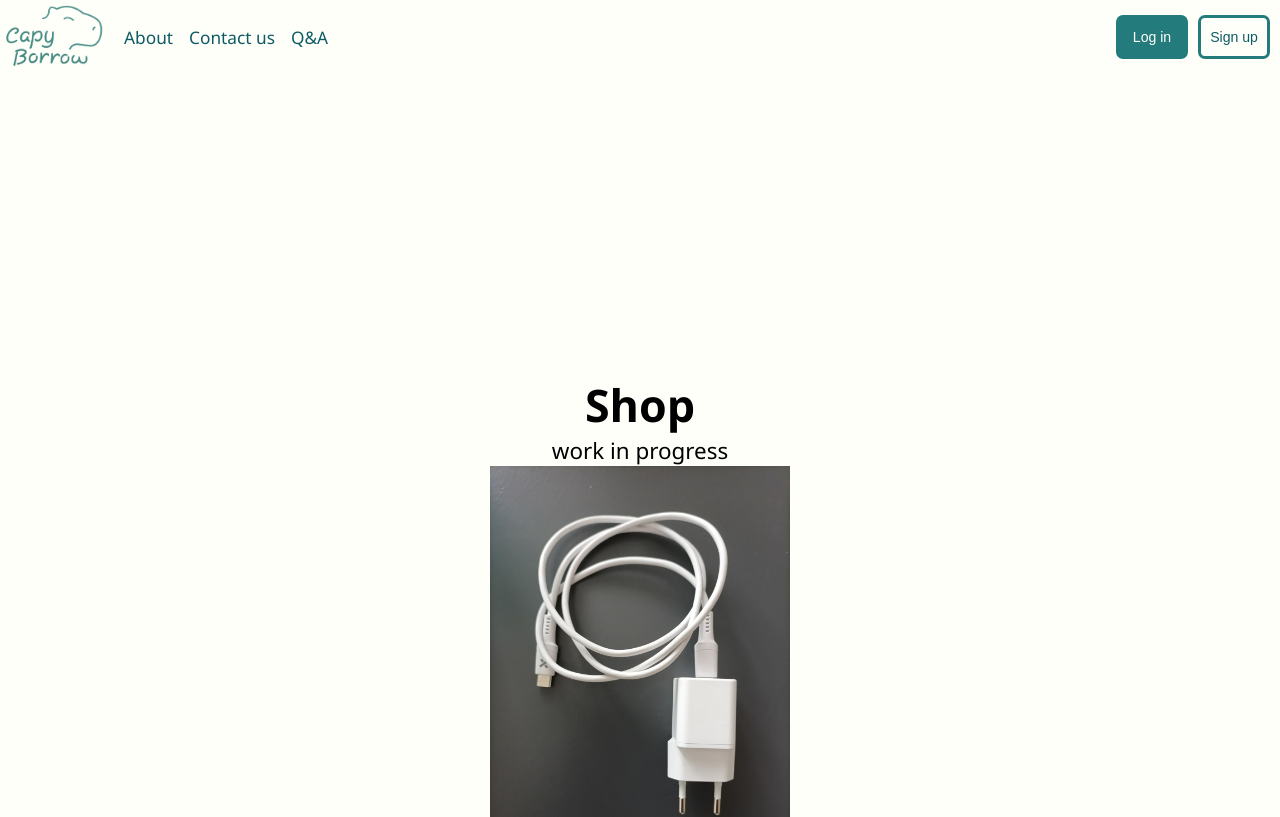
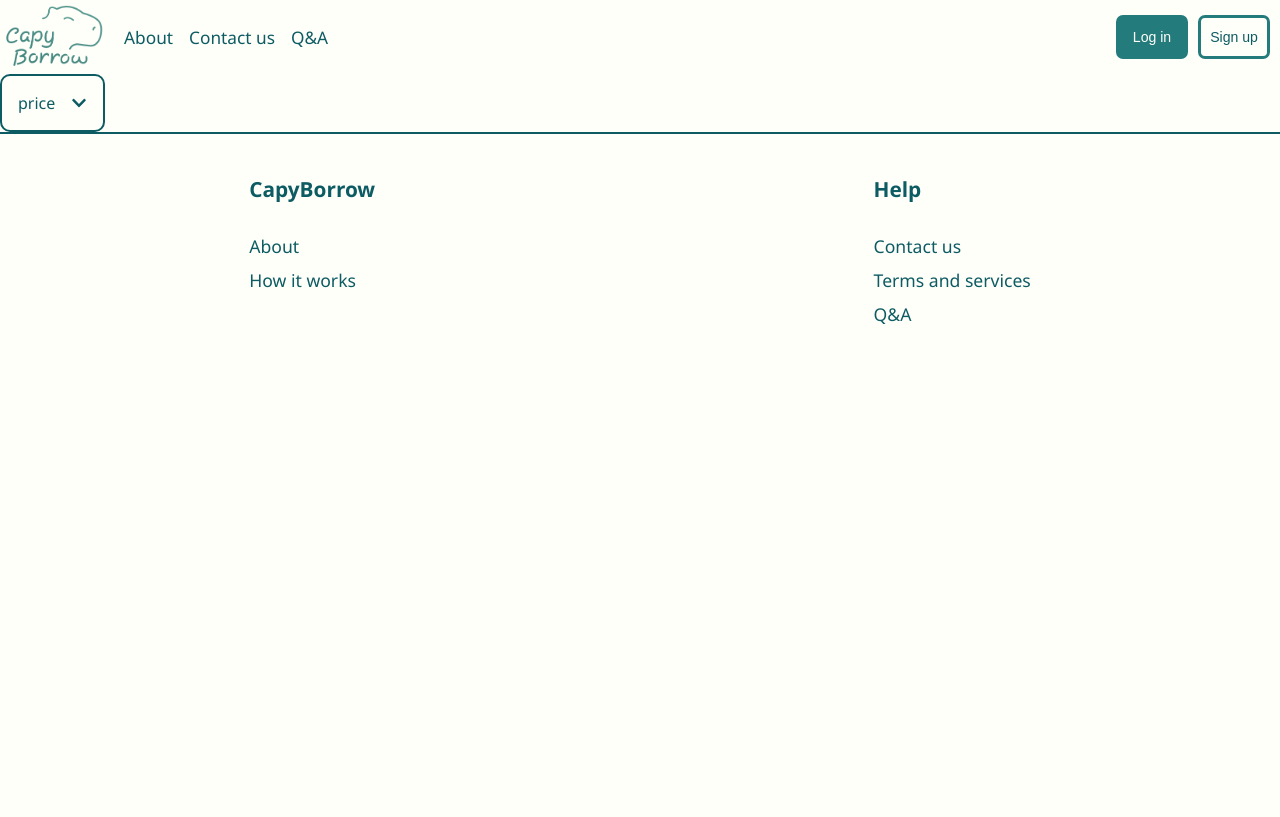
Before and after one commit to CapyBorrow-PDG/capyborrow, a React (Create React App) app in the folder frontend/: page /shop in a window 1280 px wide. Shown: the top 817 px of the page. Built offline with nearby package versions, Linux system fonts and the light colour scheme; the HTML template or start-up script is replaced by a standard one.

Commit message:
SCRUM-36 first buttons

```diff
--- a/frontend/package.json
+++ b/frontend/package.json
@@ -9,8 +9,11 @@
     "@testing-library/user-event": "^13.5.0",
     "react": "^19.1.1",
     "react-dom": "^19.1.1",
+    "react-icons": "^5.5.0",
     "react-router-dom": "^7.8.2",
     "react-scripts": "5.0.1",
+    "react-select": "^5.10.2",
+    "react-slider": "^2.0.6",
     "web-vitals": "^2.1.4"
   },
   "scripts": {
--- a/frontend/src/components/Article.tsx
+++ b/frontend/src/components/Article.tsx
@@ -4,6 +4,10 @@ const Article = (props) => {
   return(
     <div id="article">
       <img src={props.image} alt="article" />
+      <h2>{props.title}</h2>
+      <p><b>{props.location}</b></p>
+      <p>{props.desc}</p>
+      <p className="price">{props.price}p/day</p>
     </div>
   );
 };
--- /dev/null
+++ b/frontend/src/components/Dropdown/Dropdown.tsx
@@ -0,0 +1,21 @@
+import '../../styles/Dropdown.css';
+import DropdownButton from "./DropdownButton.tsx";
+import DropdownContent from "./DropdownContent.tsx";
+import { useState } from 'react';
+
+const Dropdown = (props) => {
+  const [open, setOpen] = useState(false);
+
+  const toggleOpen = () => {
+    setOpen((open) => !open);
+  }
+
+  return(
+    <div className="dropdown">
+      <DropdownButton text={props.buttontext} open={open} toggle={toggleOpen}/>
+      <DropdownContent open={open}>{props.content}</DropdownContent>
+    </div>
+  );
+};
+
+export default Dropdown;
--- /dev/null
+++ b/frontend/src/components/Dropdown/DropdownButton.tsx
@@ -0,0 +1,14 @@
+import '../../styles/Dropdown.css'
+import { FaChevronDown, FaChevronUp } from 'react-icons/fa'
+
+const DropdownButton = (props) => {
+  return(
+    <div className={`dropdown-button ${props.open ? 'button-open' : ''}`}
+      onClick={props.toggle}>
+      {props.text}
+      <span className="dropdown-button__icon">{props.open ? <FaChevronUp /> : <FaChevronDown />}</span>
+    </div>
+  );
+};
+
+export default DropdownButton;
--- /dev/null
+++ b/frontend/src/components/Dropdown/DropdownContent.tsx
@@ -0,0 +1,9 @@
+import '../../styles/Dropdown.css';
+
+const DropdownContent = ({children, open}) => {
+  return(
+    <div className={`dropdown-content ${open ? 'content-open' : ''}`}>{children}</div>
+  );
+};
+
+export default DropdownContent;
--- /dev/null
+++ b/frontend/src/components/Slider.tsx
@@ -0,0 +1,21 @@
+import '../styles/Slider.css';
+import Slider from 'react-slider';
+import { useState } from 'react';
+
+const MIN = 0;
+const MAX = 1000;
+
+const MySlider = () => {
+  const [ values, setValues ] = useState([MIN, MAX]);
+  return(
+    <div>
+      <div className="values">{values[0]} - {values[1]}</div>
+      <Slider className="slider"
+      value={values} onChange={setValues}
+      min={MIN} max={MAX}
+      step={5} />
+    </div>
+  );
+};
+
+export default MySlider;
--- a/frontend/src/pages/Shop.tsx
+++ b/frontend/src/pages/Shop.tsx
@@ -1,14 +1,47 @@
+import Select from 'react-select';
+import MySlider from '../components/Slider.tsx';
 import Article from '../components/Article.tsx';
 import charger from '../images/chargeur.jpg';
+import Dropdown from '../components/Dropdown/Dropdown.tsx';
+
+const options = [
+  {value: 'cat1', label: 'Cat1'},
+  {value: 'cat2', label: 'Cat2'},
+  {value: 'cat3', label: 'Cat3'}
+]
+
+const customStyles = {
+  control: (provided) => ({
+    ...provided,
+    backgroundColor: 'var(--off-white)',
+    padding: '5px 10px',
+    border: '2px solid var(--dark-turquoise)',
+    borderRadius: '20px',
+    width: '50%'
+  }),
+  option: (provided, state) => ({
+    ...provided,
+    borderBottom: '1px dotted var(--dark-turquoise)',
+    color: state.isFocused ? 'var(--off-white)' : 'var(--dark-turquoise)',
+    backgroundColor: state.isFocused ? 'var(--light-turquoise)' : 'var(--off-white)'
+  }),
+  menu: (provided) => ({
+    ...provided,
+    width: '50%',
+    border: '2px solid var(--dark-turquoise)'
+  })
+};
 
 const Shop = () => {
+
   return(
-    <div style={{margin:"300px"}}>
-      <h1>Shop</h1>
-      <h3>work in progress</h3>
-      <Article image={charger} />
+    <div>
+      <Dropdown buttontext="price" content={<MySlider />} />
     </div>
   );
 };
 
 export default Shop;
+
+/*<Select options={options} isMulti styles={customStyles} placeholder={'Category'} />
+      <Article image={charger} title="Phone charger" location="Martigny, VS" desc="Phone charger 20W USB-C" price="50" />*/
--- a/frontend/src/styles/Article.css
+++ b/frontend/src/styles/Article.css
@@ -1,3 +1,25 @@
+
+#article {
+  display: flex;
+  flex-direction: column;
+  text-align: left;
+  gap: 10px;
+}
+
 #article img {
-  width: 300px;
+  width: 200px;
 }
+
+#article h2 {
+  margin: 0;
+  font-weight: normal;
+}
+
+#article p {
+  margin: 0;
+  color: lightslategray;
+}
+
+#article .price {
+  color: black;
+}
--- /dev/null
+++ b/frontend/src/styles/Dropdown.css
@@ -0,0 +1,55 @@
+.dropdown {
+  position: relative;
+  width: 25%;
+}
+
+.dropdown-button {
+  display: flex;
+  align-items: center;
+  justify-content: center;
+  width: fit-content;
+  padding: 1rem;
+  background-color: var(--off-white);
+  border-radius: 10px;
+  border: 2px solid var(--dark-turquoise);
+  color: var(--dark-turquoise);
+  cursor: pointer;
+}
+
+.button-open {
+  background-color: var(--light-turquoise);
+  color: var(--off-white);
+}
+
+.dropdown-button__icon {
+  display: flex;
+  align-items: center;
+  justify-content: center;
+  margin-left: 1rem;
+}
+
+.dropdown-content {
+  position: absolute;
+  min-width: 100%;
+  max-height: 40vh;
+  display: flex;
+  flex-direction: column;
+  padding: 1rem;
+  margin-top: 0.5rem;
+  background-color: var(--off-white);
+  border-radius: 0.5rem;
+  border: 2px solid var(--dark-turquoise);
+  overflow-y: scroll;
+  scrollbar-width: none;
+  -ms-overflow-style: none;
+  opacity: 0;
+}
+
+.content-open {
+  opacity: 1;
+}
+
+.dropdown-content::-webkit-scrollbar {
+  width: 0;
+  height: 0;
+}
--- /dev/null
+++ b/frontend/src/styles/Slider.css
@@ -0,0 +1,35 @@
+.slider {
+  width: 100%;
+  height: 10px;
+  background-color: #ddd;
+}
+
+.slider .thumb {
+  width: 25px;
+  height: 25px;
+  cursor: pointer;
+  background-color: var(--light-turquoise);
+  border-radius: 50%;
+  position: relative;
+  top: 50%;
+}
+
+.slider .thumb-0 {
+  transform: translate(-50%, -50%);
+}
+
+.slider .thumb-1 {
+  transform: translate(50%, -50%);
+}
+
+.slider .thumb.active {
+  outline: 2px solid var(--dark-turquoise);
+}
+
+.slider .track {
+  height: 100%;
+}
+
+.slider .track-1 {
+  background-color: var(--light-turquoise);
+}
```
Also changed, not shown: frontend/src/styles/Shop.css (added), 1 other file (tests, documents, lock files or other folders).
